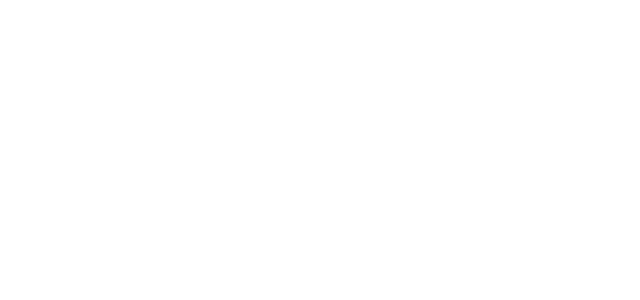
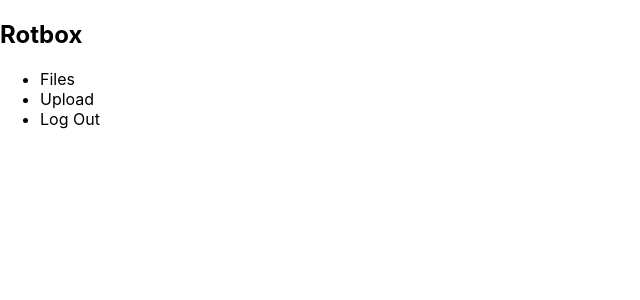
Before and after one commit to christianbnvdz/rotbox-react, a React (Create React App) app: page / in a window 1280 px wide. Shown: the top 300 px of the page, without its empty margins (0-640 px from the left). Built offline with nearby package versions, Linux system fonts and the light colour scheme.

Commit message:
feat: add navbar html and user logged in stated
Add state in app component to keep track of whether a user is logged in
or not. Create a new navbar component and import the user log in status
context. Use the status to display the proper router view options.

```diff
--- a/src/App.js
+++ b/src/App.js
@@ -1,8 +1,17 @@
-import React from 'react';
+import React, { useState } from 'react';
 import './App.css';
+import Navbar from './Navbar';
+
+export const IsLoggedInContext = React.createContext();
 
 function App() {
-  return <></>
+  const [isLoggedIn, setLoggedInStatus] = useState(true);
+
+  return (
+    <IsLoggedInContext.Provider value={{isLoggedIn, setLoggedInStatus}}>
+      <Navbar />
+    </IsLoggedInContext.Provider>
+  );
 }
 
 export default App;
--- /dev/null
+++ b/src/Navbar.js
@@ -0,0 +1,31 @@
+import React, { useContext } from 'react';
+import { IsLoggedInContext } from './App';
+
+function Navbar() {
+  const isLoggedInContext = useContext(IsLoggedInContext);
+  const isLoggedIn = isLoggedInContext.isLoggedIn;
+
+  return (
+    <>
+      <nav>
+        <h1>Rotbox</h1>
+        <ul>
+          { isLoggedIn ?
+            <>
+              <li>Files</li>
+              <li>Upload</li>
+              <li onClick={() => isLoggedInContext.setLoggedInStatus(false)}>Log Out</li>
+            </>
+            :
+            <>
+              <li onClick={() => isLoggedInContext.setLoggedInStatus(true)}>Log In</li>
+              <li>Register</li>
+            </>
+          }
+        </ul>
+      </nav>
+    </>
+  );
+}
+
+export default Navbar;
```
